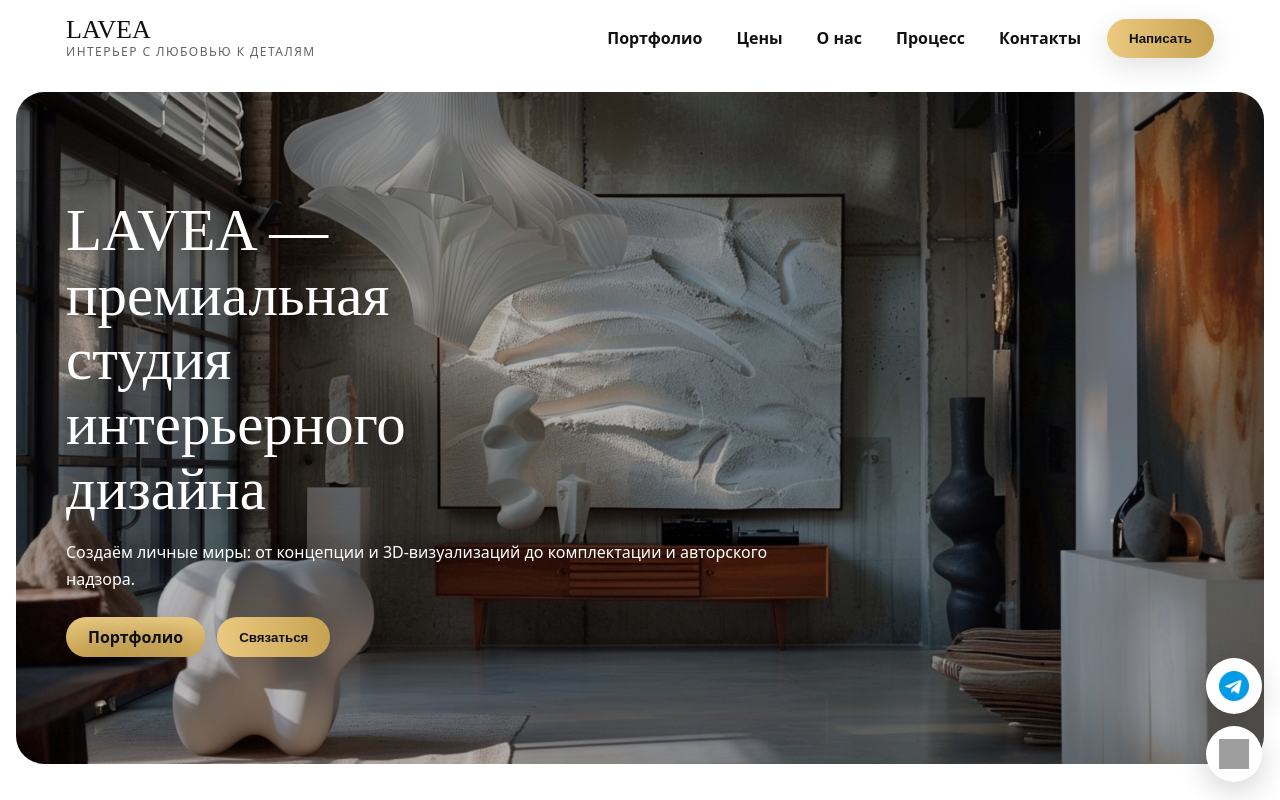
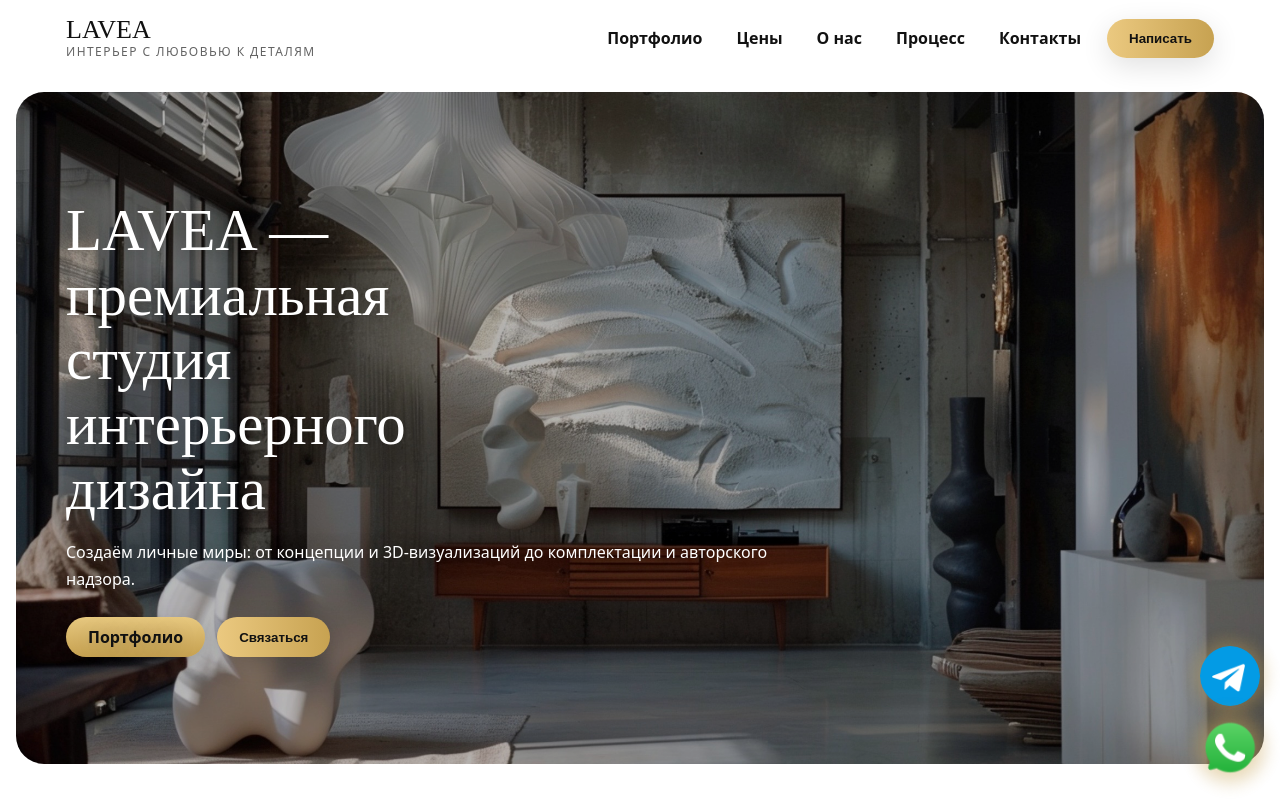
Before and after one commit to ankakisis-cloud/lavea-site, a Next.js app: page / in a window 1280 px wide. Shown: the top 800 px of the page. Built offline with nearby package versions, Linux system fonts and the light colour scheme; no server answers; grey boxes are pictures that could not be loaded.

Commit message:
Update layout.js

```diff
--- a/app/layout.js
+++ b/app/layout.js
@@ -4,7 +4,7 @@ import "./globals.css";
 
 import HeaderClient from "./HeaderClient";
 import ConsultModal from "../components/ConsultModal";
-import FloatingMessengers from "../components/FloatingMessengers";
+import FloatingContacts from "../components/FloatingContacts";
 
 export const metadata = {
   title: "LAVEA — премиальная студия интерьера",
@@ -30,7 +30,8 @@ export default function RootLayout({ children }) {
         <main>{children}</main>
 
         <ConsultModal />
-        <FloatingMessengers />
+       <FloatingContacts />
+
       </body>
     </html>
   );
```
